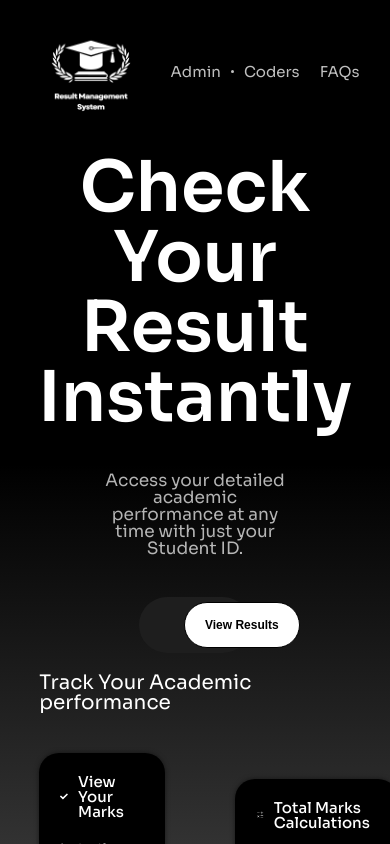
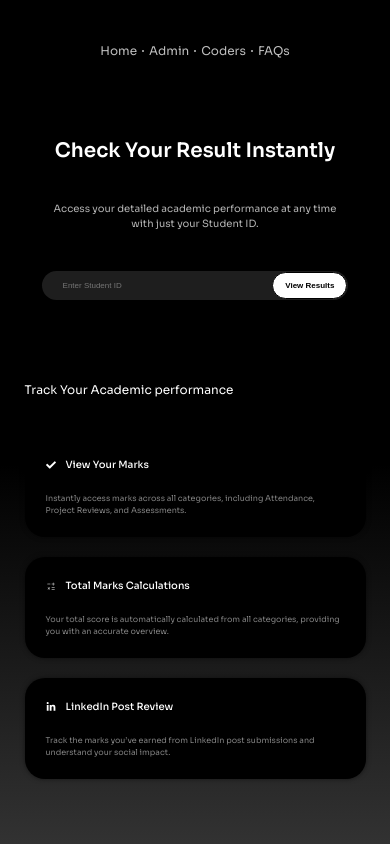
Before and after one commit to helsinfranz/result-management-system, a Next.js app: page / in a window 390 px wide. Built offline with nearby package versions, Linux system fonts and the light colour scheme.

Commit message:
completed the responsiveness

```diff
--- a/components/student/student.js
+++ b/components/student/student.js
@@ -3,23 +3,52 @@ import classes from "./student.module.css";
 import Link from "next/link";
 import { CiCalculator2 } from "react-icons/ci";
 import { FaCheck, FaLinkedinIn } from "react-icons/fa";
+import { useRef, useState } from "react";
+import Loader from "../loader/loader";
 
 export default function Student() {
+  const [searchOn, setSearchOn] = useState(false);
+  const [loading, setLoading] = useState(false);
+  const searchMainRef = useRef(null);
+  const searchRef = useRef(null);
+
+  async function submitHandler(e) {
+    e.preventDefault();
+    setLoading(!loading);
+    // setLoading(true);
+    setSearchOn(true);
+    console.log(searchRef.current.value);
+    // setLoading(false);
+  }
   return (
     <div className={classes.centerDiv}>
       <header className={classes.header}>
         <div className={classes.img}>
           <Link href="/">
-            <Image src="/logo.png" alt="Logo" width={150} height={150} />
+            <Image
+              src="/logo.png"
+              alt="Logo"
+              width={150}
+              height={150}
+              priority={true}
+            />
           </Link>
         </div>
         <div className={classes.Services}>
+          <Link href="/home" className={classes.smallScreenOptions}>
+            <h3>Home</h3>
+          </Link>
+          <span className={classes.smallScreenOptions}></span>
           <Link href="/admin">
             <h3>Admin</h3>
           </Link>
           <span></span>
           <Link href="/coders">
             <h3>Coders</h3>
+          </Link>
+          <span className={classes.smallScreenOptions}></span>
+          <Link href="/faqs" className={classes.smallScreenOptions}>
+            <h3>FAQs</h3>
           </Link>
         </div>
         <div className={classes.FAQs}>
@@ -34,10 +63,42 @@ export default function Student() {
           Access your detailed academic performance at any time with just your
           Student ID.
         </p>
-        <div className={classes.searchbar}>
-          <input type="text" placeholder="Enter Student ID" />
-          <button>View Results</button>
-        </div>
+        <form
+          className={`${classes.searchbar} ${searchOn ? classes.searchOn : ""}`}
+          onSubmit={submitHandler}
+          ref={searchMainRef}
+        >
+          <input
+            type="text"
+            placeholder="Enter Student ID"
+            ref={searchRef}
+            required
+          />
+          <button
+            type="submit"
+            style={
+              loading
+                ? {
+                    color: "black",
+                    backgroundColor: "black",
+                    border: "1px solid rgba(255,255,255,0.2)",
+                  }
+                : {}
+            }
+          >
+            {loading && (
+              <div className={classes.loadingHolder}>
+                <Loader />
+              </div>
+            )}
+            View Results
+          </button>
+        </form>
+        <div
+          className={`${classes.viewResult} ${
+            searchOn ? classes.viewResultOn : ""
+          }`}
+        ></div>
       </div>
       <div className={classes.sections}>
         <h2>Track Your Academic performance</h2>
--- a/components/student/student.module.css
+++ b/components/student/student.module.css
@@ -59,6 +59,11 @@
   transition: 0.3s;
 }
 
+.header .Services > span {
+  width: 2px;
+  height: 2px;
+}
+
 .header .FAQs {
   justify-self: flex-end;
   display: flex;
@@ -89,6 +94,7 @@
 .heading p {
   font-size: 1.7rem;
   color: rgba(255, 255, 255, 0.7);
+  line-height: 1.5;
 }
 
 .searchbar {
@@ -126,6 +132,7 @@
   outline: none;
   cursor: pointer;
   white-space: nowrap;
+  position: relative;
 }
 
 .sections {
@@ -172,6 +179,7 @@
   gap: 1rem;
   font-size: 1.5rem;
   font-weight: 500;
+  line-height: 1.5;
 }
 
 .box p {
@@ -180,3 +188,267 @@
   line-height: 1.5;
   color: rgba(255, 255, 255, 0.5);
 }
+
+.smallScreenOptions {
+  display: none;
+}
+
+.searchOn {
+  position: fixed;
+  width: calc(100% - 4rem);
+  top: 2rem;
+  left: 2rem;
+  z-index: 100;
+  border: 1px solid rgb(255, 255, 255);
+}
+
+.searchOn::after {
+  content: "";
+  position: fixed;
+  top: 0;
+  left: 0;
+  width: 100%;
+  height: 100%;
+  backdrop-filter: blur(0.5rem) brightness(0.5);
+  z-index: -1;
+}
+
+.viewResult {
+  opacity: 0;
+  pointer-events: none;
+  position: fixed;
+  width: calc(100% - 4rem);
+  height: calc(100% - 12rem);
+  border-radius: 2rem;
+  top: 14rem;
+  left: 2rem;
+  z-index: 100;
+  background-color: rgba(200, 200, 200);
+  transition: 0.5s;
+}
+
+.viewResultOn {
+  opacity: 1;
+  pointer-events: all;
+  transition: 0.5s;
+  top: 10rem;
+}
+
+.loadingHolder {
+  position: absolute;
+  top: 0;
+  left: 0;
+  display: flex;
+  align-items: center;
+  justify-content: center;
+  width: 100%;
+  height: 100%;
+}
+
+@media (max-width: 73em) {
+  .heading {
+    width: 70%;
+  }
+
+  .heading h1 {
+    font-size: 6rem;
+  }
+
+  .heading p {
+    font-size: 1.5rem;
+  }
+
+  .boxes .box {
+    height: 100%;
+  }
+
+  .boxes {
+    gap: 4rem;
+  }
+
+  .box h4 {
+    font-size: 1.3rem;
+  }
+
+  .box p {
+    font-size: 1rem;
+  }
+}
+
+@media (max-width: 60.125em) {
+  .heading {
+    width: 90%;
+    gap: 3rem;
+  }
+
+  .heading h1 {
+    font-size: 4.5rem;
+  }
+
+  .heading p {
+    font-size: 1.3rem;
+  }
+
+  .boxes {
+    gap: 2rem;
+  }
+
+  .box h4 {
+    font-size: 1.2rem;
+  }
+
+  .box p {
+    font-size: 0.8rem;
+  }
+}
+
+@media (max-width: 48.75em) {
+  .header .img img {
+    height: 10rem;
+    width: 10rem;
+  }
+
+  .header .Services h3,
+  .header .FAQs h3 {
+    font-size: 1.2rem;
+  }
+
+  .heading {
+    gap: 2rem;
+  }
+
+  .heading h1 {
+    font-size: 3.5rem;
+  }
+
+  .heading p {
+    font-size: 1rem;
+  }
+
+  .searchbar {
+    padding: 0.2rem;
+  }
+
+  .searchbar input {
+    font-size: 1.2rem;
+  }
+
+  .searchbar button {
+    padding: 1.2rem 2rem;
+    font-size: 1rem;
+  }
+
+  .boxes {
+    gap: 2rem;
+  }
+
+  .box h4 {
+    font-size: 1rem;
+  }
+
+  .viewResult {
+    height: calc(100% - 10rem);
+    top: 10rem !important;
+  }
+
+  .viewResultOn {
+    top: 8rem !important;
+  }
+}
+
+@media (max-width: 36.25em) {
+  .centerDiv {
+    height: 100%;
+  }
+  .header {
+    padding: 4rem;
+    display: flex;
+    align-items: center;
+    justify-content: center;
+    gap: 0rem;
+  }
+  .header .img,
+  .header .FAQs {
+    display: none;
+  }
+  .header .Services {
+    margin: 0;
+  }
+  .smallScreenOptions {
+    display: block;
+  }
+
+  .heading {
+    gap: 4rem;
+  }
+
+  .heading h1 {
+    font-size: 2.5rem;
+  }
+
+  .heading p {
+    font-size: 1.2rem;
+  }
+
+  .searchbar {
+    width: 100%;
+  }
+
+  .sections {
+    width: 90%;
+    margin-top: 4rem;
+  }
+
+  .boxes {
+    flex-direction: column;
+    gap: 2rem;
+    margin-bottom: 2rem;
+  }
+
+  .searchOn {
+    width: calc(100% - 4rem);
+  }
+}
+
+@media (max-width: 30em) {
+  .centerDiv {
+    width: 90vw;
+    padding: 0.5rem;
+  }
+  .header .Services {
+    gap: 0.5rem;
+  }
+  .header .Services h3 {
+    font-size: 1.2rem;
+  }
+  .heading h1 {
+    font-size: 2rem;
+  }
+  .searchbar {
+    padding: 0.1rem;
+  }
+  .searchbar input {
+    font-size: 0.8rem;
+  }
+  .searchbar button {
+    padding: 0.8rem 1.2rem;
+    font-size: 0.8rem;
+  }
+  .heading p {
+    font-size: 1rem;
+  }
+  .sections {
+    width: 100%;
+  }
+  .sections > h2 {
+    font-size: 1.2rem;
+  }
+  .viewResult {
+    height: calc(100% - 9rem);
+    top: 9rem !important;
+  }
+
+  .viewResultOn {
+    top: 7rem !important;
+  }
+}
```
